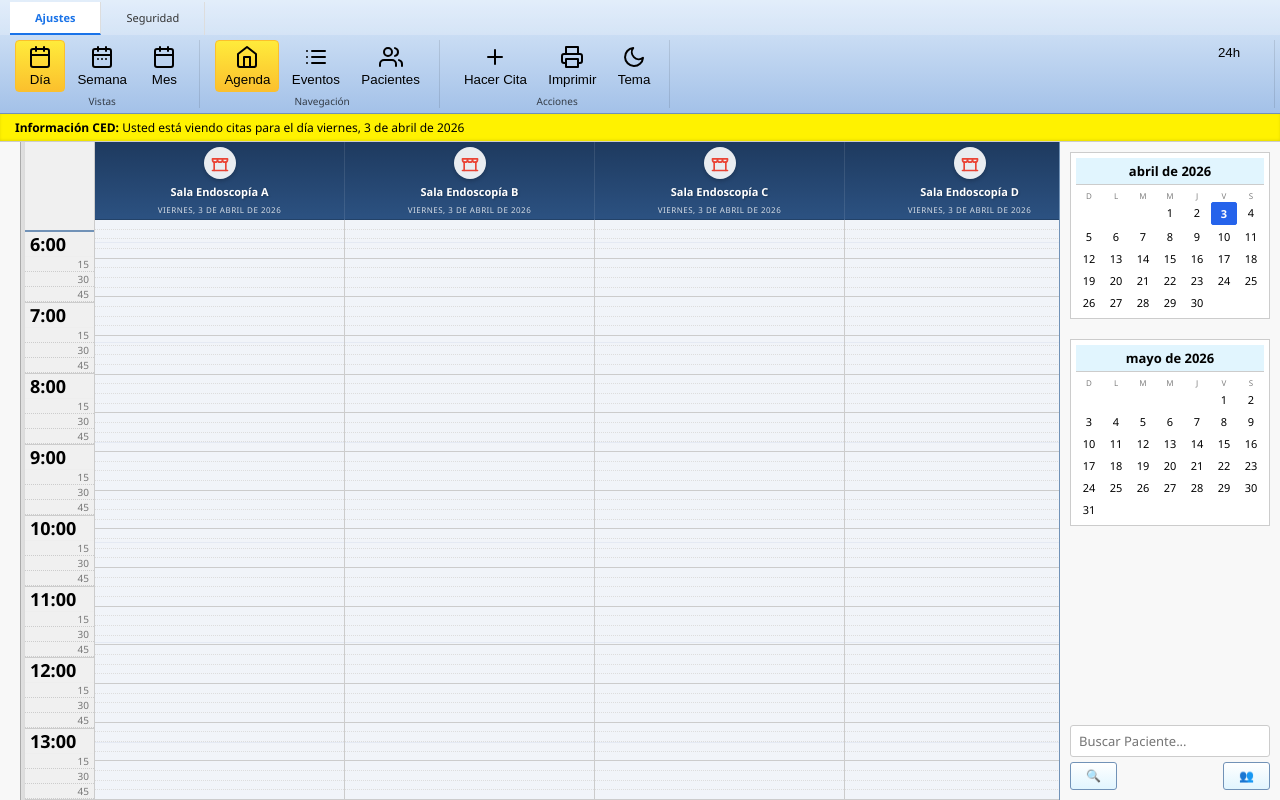
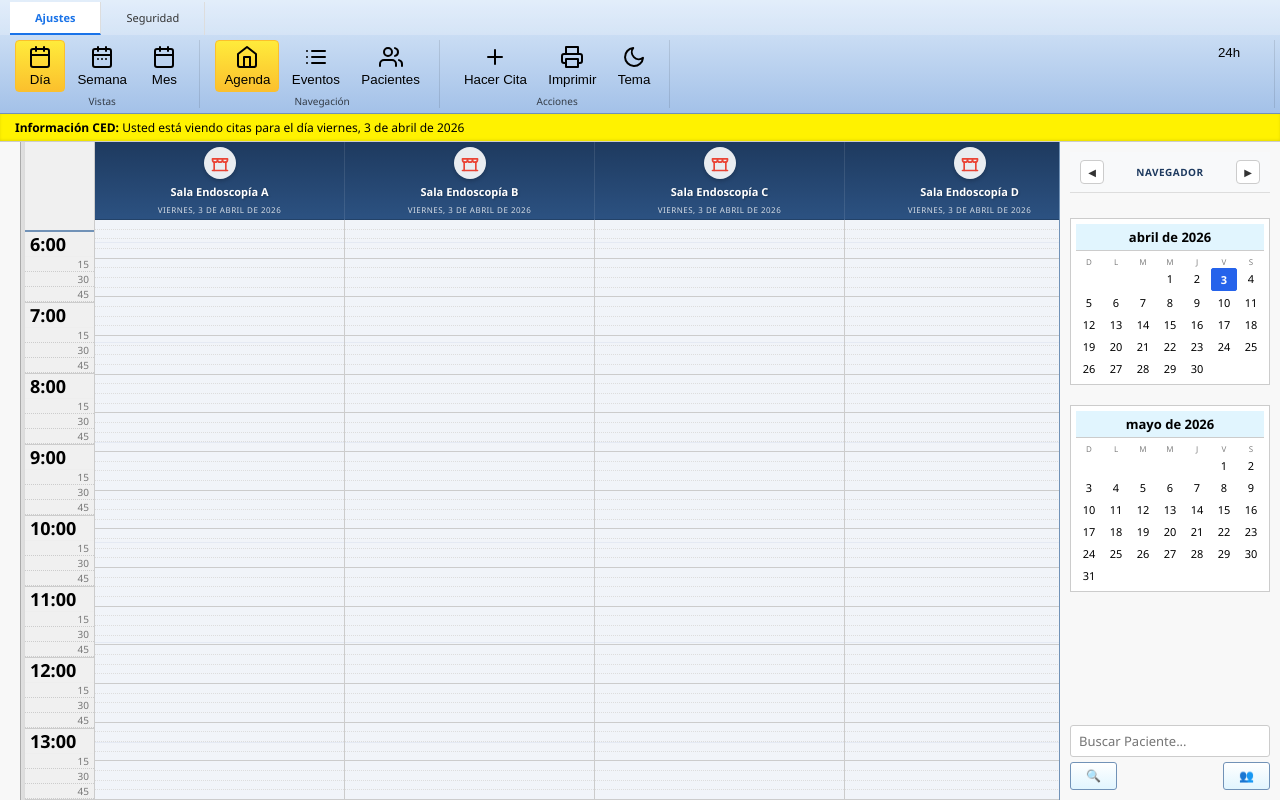
Before and after one commit to jomaperez60/CitasMedicas, a website built with Vite: page index.html in a window 1280 px wide. Built offline with nearby package versions, Linux system fonts and the light colour scheme.

Commit message:
feat: add month navigation controls to the date navigator component

```diff
--- a/src/main.js
+++ b/src/main.js
@@ -306,11 +306,19 @@ function renderPhysicianSidebar() {
 }
 
 function renderDateNavigatorRight() {
-  const current = new Date(state.currentDate);
+  const current = new Date(state.navigatorBaseDate);
   const next = new Date(current);
   next.setMonth(current.getMonth() + 1);
 
-  elements.dateNavigatorContainer.innerHTML = [current, next].map(m => `
+  const navHeader = `
+    <div class="navigator-nav-bar">
+      <button id="nav-prev-month" class="nav-arrow-btn">◀</button>
+      <div class="nav-current-view">Navegador</div>
+      <button id="nav-next-month" class="nav-arrow-btn">▶</button>
+    </div>
+  `;
+
+  elements.dateNavigatorContainer.innerHTML = navHeader + [current, next].map(m => `
     <div class="mini-month-navigator">
       <div class="month-title">${new Intl.DateTimeFormat('es', { month: 'long', year: 'numeric' }).format(m)}</div>
       <div class="days-grid">
@@ -319,6 +327,16 @@ function renderDateNavigatorRight() {
       </div>
     </div>
   `).join('');
+
+  // Arrows Logic
+  document.getElementById('nav-prev-month').onclick = () => {
+    state.navigatorBaseDate.setMonth(state.navigatorBaseDate.getMonth() - 1);
+    refreshUI();
+  };
+  document.getElementById('nav-next-month').onclick = () => {
+    state.navigatorBaseDate.setMonth(state.navigatorBaseDate.getMonth() + 1);
+    refreshUI();
+  };
 
   document.querySelectorAll('.day-box').forEach(box => {
     box.onclick = () => {
--- a/src/state.js
+++ b/src/state.js
@@ -53,6 +53,7 @@ class AppState {
     this.patients = JSON.parse(localStorage.getItem('ced_patients')) || [];
     this.selectedAppointment = null;
     this.searchTerm = '';
+    this.navigatorBaseDate = new Date(this.currentDate);
   }
 
   save() {
--- a/style.css
+++ b/style.css
@@ -661,3 +661,41 @@ body {
   gap: 4px;
   font-size: 11px;
 }
+
+/* Navigator Navigation Bar */
+.navigator-nav-bar {
+  display: flex;
+  justify-content: space-between;
+  align-items: center;
+  padding: 8px 10px;
+  background: #f8f9fa;
+  border-bottom: 1px solid #ddd;
+  margin-bottom: 5px;
+}
+
+.nav-arrow-btn {
+  background: #fff;
+  border: 1px solid #ccc;
+  width: 24px;
+  height: 24px;
+  border-radius: 4px;
+  cursor: pointer;
+  display: flex;
+  align-items: center;
+  justify-content: center;
+  font-size: 10px;
+  transition: background 0.2s;
+  color: #333;
+}
+
+.nav-arrow-btn:hover {
+  background: #e9ecef;
+}
+
+.nav-current-view {
+  font-size: 10px;
+  font-weight: bold;
+  color: #1e3a5f;
+  text-transform: uppercase;
+  letter-spacing: 0.5px;
+}
```
